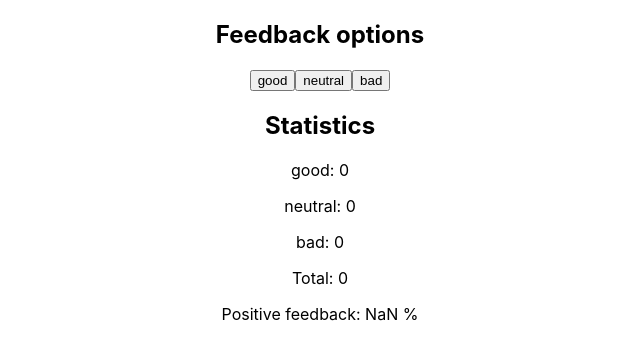
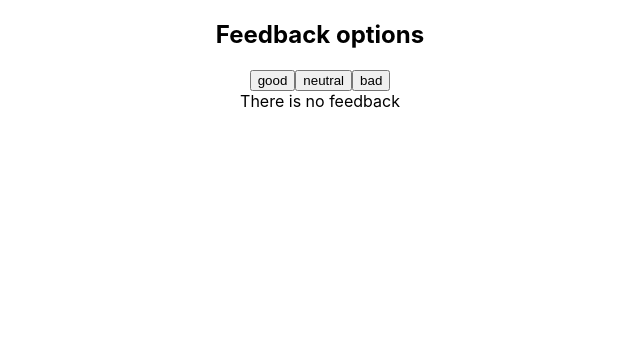
Before and after one commit to AnastasiaZhab/react-02-feedback, a React (Create React App) app: page / in a window 1280 px wide. Shown: the top 360 px of the page, without its empty margins (320-960 px from the left). Built offline with nearby package versions, Linux system fonts and the light colour scheme.

Commit message:
add Notification

```diff
--- a/src/App.js
+++ b/src/App.js
@@ -2,6 +2,7 @@ import './App.css';
 import { Component } from 'react';
 import FeedbackOption from './components/FeedbackOption';
 import Statistics from './components/Statistics';
+import Notification from './components/Notification';
 
 class App extends Component {
   state = {
@@ -26,17 +27,18 @@ class App extends Component {
 
   render () {
     const options = Object.keys(this.state);
+    const total = this.countTotalFeedback();
     return (
       <div className="App">
         <FeedbackOption options={options}
         onLeaveFeedback={this.onLeaveFeedback}/>
-        <Statistics
+        {total ? <Statistics
         good={this.state.good}
         neutral={this.state.neutral}
         bad={this.state.bad}
-        total={this.countTotalFeedback()}
+        total={total}
         positiveFeedback={this.positivePercentage()}
-        />
+        /> : <Notification message="There is no feedback"/>}
       </div>
     );
   }
--- /dev/null
+++ b/src/components/Notification/Notification.jsx
@@ -0,0 +1,5 @@
+const Notification = ({message}) => {
+    return (<span>{message}</span>)
+} ;
+
+export default Notification;
--- /dev/null
+++ b/src/components/Notification/index.js
@@ -0,0 +1 @@
+export {default} from './Notification';
```
Also changed, not shown: src/components/Notification/Notification.module.css (added).
